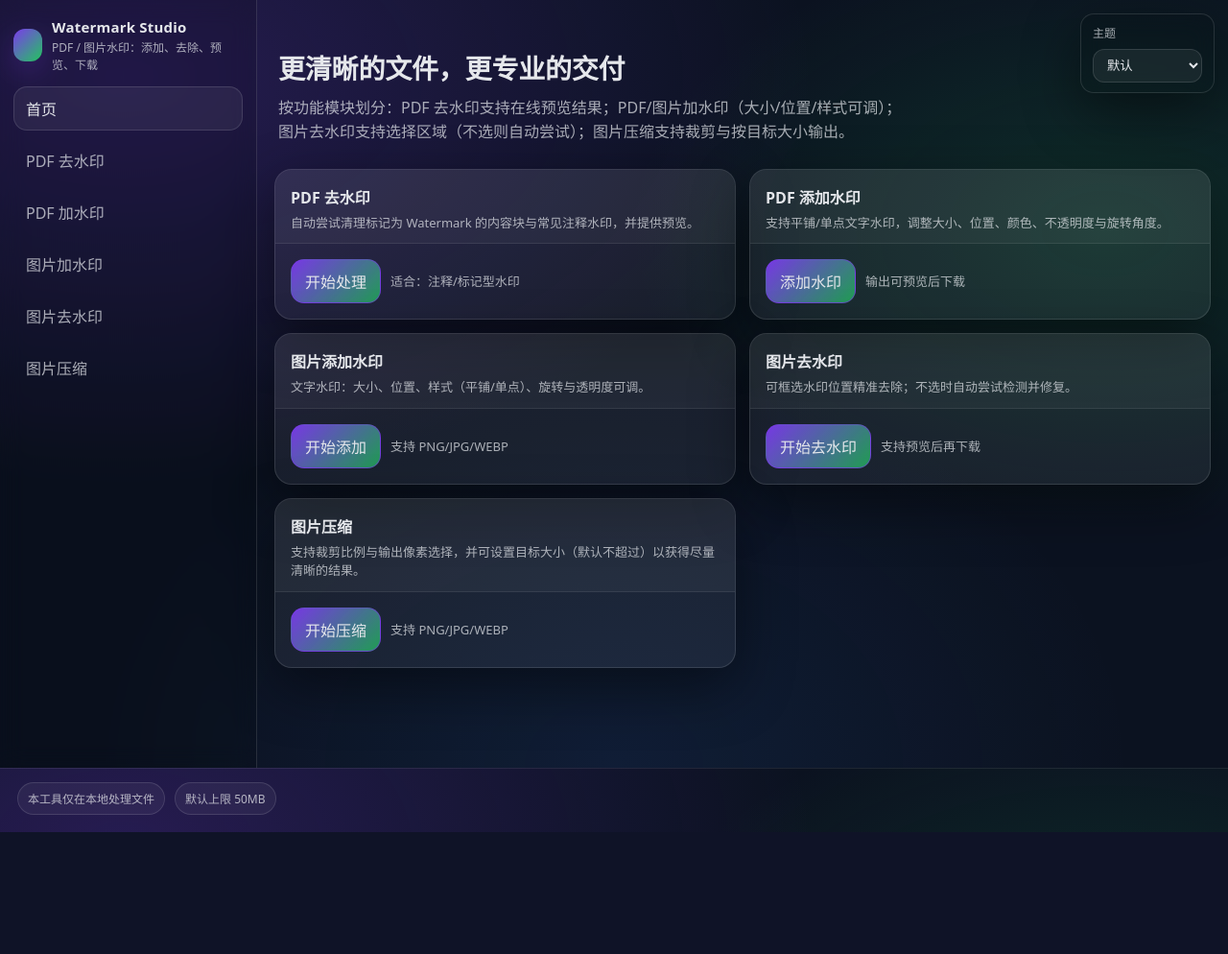
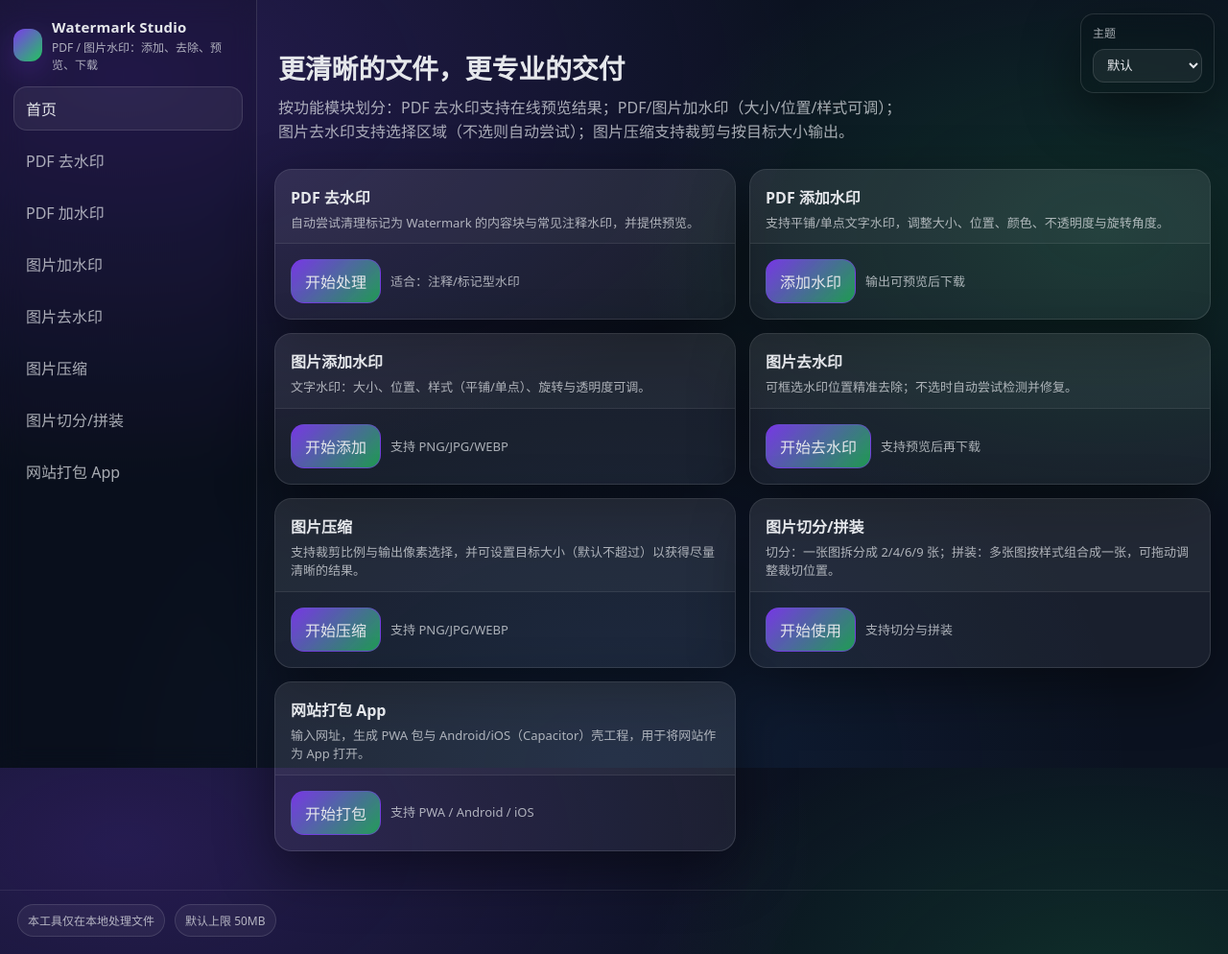
Before and after one commit to RanMoAnRan/watermark-studio, a Flask app: page / in a window 1280 px wide. Shown: the whole page at 96% size. Before the commit the page ends 867 px from the top, so only its background shows below. Run offline with Flask 3, Linux system fonts and the light colour scheme.

Commit message:
添加功能

```diff
--- a/static/css/app.css
+++ b/static/css/app.css
@@ -91,6 +91,15 @@
   color: var(--text);
 }
 
+.bg_particles {
+  position: fixed;
+  inset: 0;
+  width: 100%;
+  height: 100%;
+  pointer-events: none;
+  z-index: 0;
+}
+
 a { color: inherit; text-decoration: none; }
 a:hover { text-decoration: underline; }
 
@@ -101,6 +110,8 @@
   padding: 0;
   display: flex;
   flex-direction: column;
+  position: relative;
+  z-index: 1;
 }
 .shell {
   display: grid;
--- a/templates/base.html
+++ b/templates/base.html
@@ -16,6 +16,7 @@
     {% block head %}{% endblock %}
   </head>
   <body>
+    <canvas id="bgParticles" class="bg_particles" aria-hidden="true"></canvas>
     <div class="container">
       <div class="theme_switcher">
         <div class="row">
@@ -47,6 +48,8 @@
             <a href="{{ url_for('image.add_page') }}" class="{% if active == 'img_add' %}active{% endif %}">图片加水印</a>
             <a href="{{ url_for('image.remove_page') }}" class="{% if active == 'img_remove' %}active{% endif %}">图片去水印</a>
             <a href="{{ url_for('image.compress_page') }}" class="{% if active == 'img_compress' %}active{% endif %}">图片压缩</a>
+            <a href="{{ url_for('image.slice_page') }}" class="{% if active == 'img_slice' %}active{% endif %}">图片切分/拼装</a>
+            <a href="{{ url_for('webapp.pack_page') }}" class="{% if active == 'webapp_pack' %}active{% endif %}">网站打包 App</a>
           </nav>
         </aside>
 
@@ -62,5 +65,6 @@
     </div>
 
     <script src="{{ url_for('static', filename='js/theme.js') }}"></script>
+    <script src="{{ url_for('static', filename='js/particles.js') }}"></script>
   </body>
 </html>
--- a/templates/index.html
+++ b/templates/index.html
@@ -63,5 +63,27 @@
         <span class="muted">支持 PNG/JPG/WEBP</span>
       </div>
     </div>
+
+    <div class="card half">
+      <div class="hd">
+        <h3>图片切分/拼装</h3>
+        <p>切分：一张图拆分成 2/4/6/9 张；拼装：多张图按样式组合成一张，可拖动调整裁切位置。</p>
+      </div>
+      <div class="bd row">
+        <a class="btn primary" href="{{ url_for('image.slice_page') }}">开始使用</a>
+        <span class="muted">支持切分与拼装</span>
+      </div>
+    </div>
+
+    <div class="card half">
+      <div class="hd">
+        <h3>网站打包 App</h3>
+        <p>输入网址，生成 PWA 包与 Android/iOS（Capacitor）壳工程，用于将网站作为 App 打开。</p>
+      </div>
+      <div class="bd row">
+        <a class="btn primary" href="{{ url_for('webapp.pack_page') }}">开始打包</a>
+        <span class="muted">支持 PWA / Android / iOS</span>
+      </div>
+    </div>
   </div>
 {% endblock %}
--- a/watermark_studio/__init__.py
+++ b/watermark_studio/__init__.py
@@ -8,6 +8,7 @@
 from watermark_studio.blueprints.image import image_bp
 from watermark_studio.blueprints.main import main_bp
 from watermark_studio.blueprints.pdf import pdf_bp
+from watermark_studio.blueprints.webapp import webapp_bp
 
 
 def create_app() -> Flask:
@@ -24,6 +25,7 @@
     app.register_blueprint(main_bp)
     app.register_blueprint(pdf_bp, url_prefix="/pdf")
     app.register_blueprint(image_bp, url_prefix="/image")
+    app.register_blueprint(webapp_bp, url_prefix="/webapp")
 
     @app.context_processor
     def _inject_globals():
```
Also changed, not shown: watermark_studio/blueprints/image.py (+35 -0 lines).
